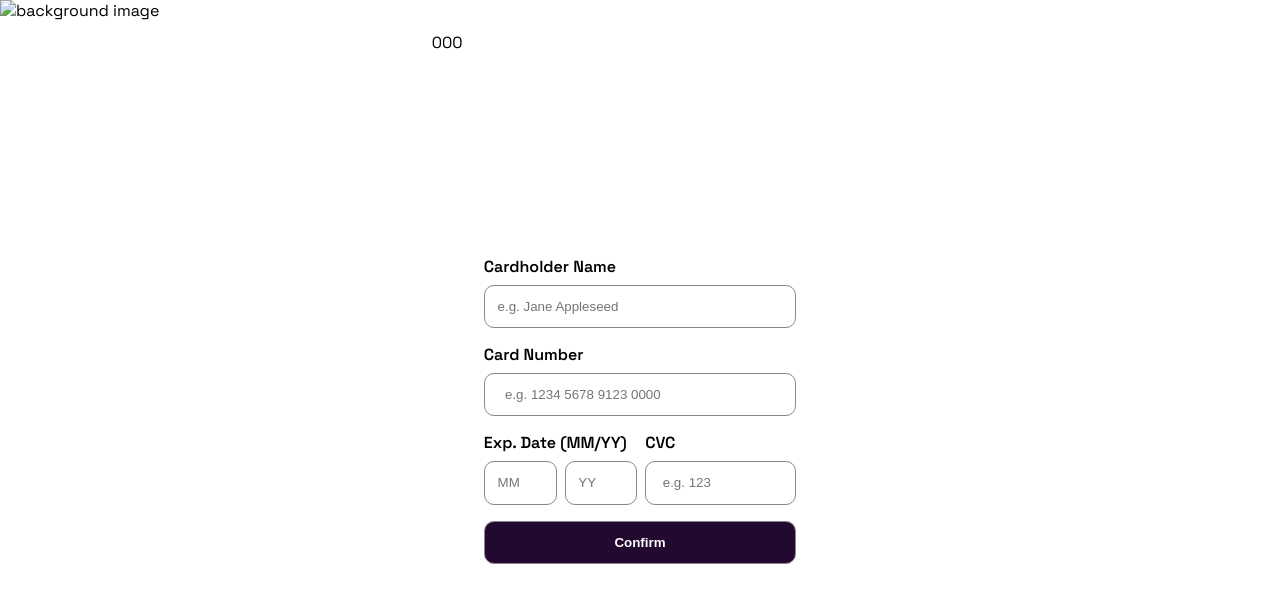
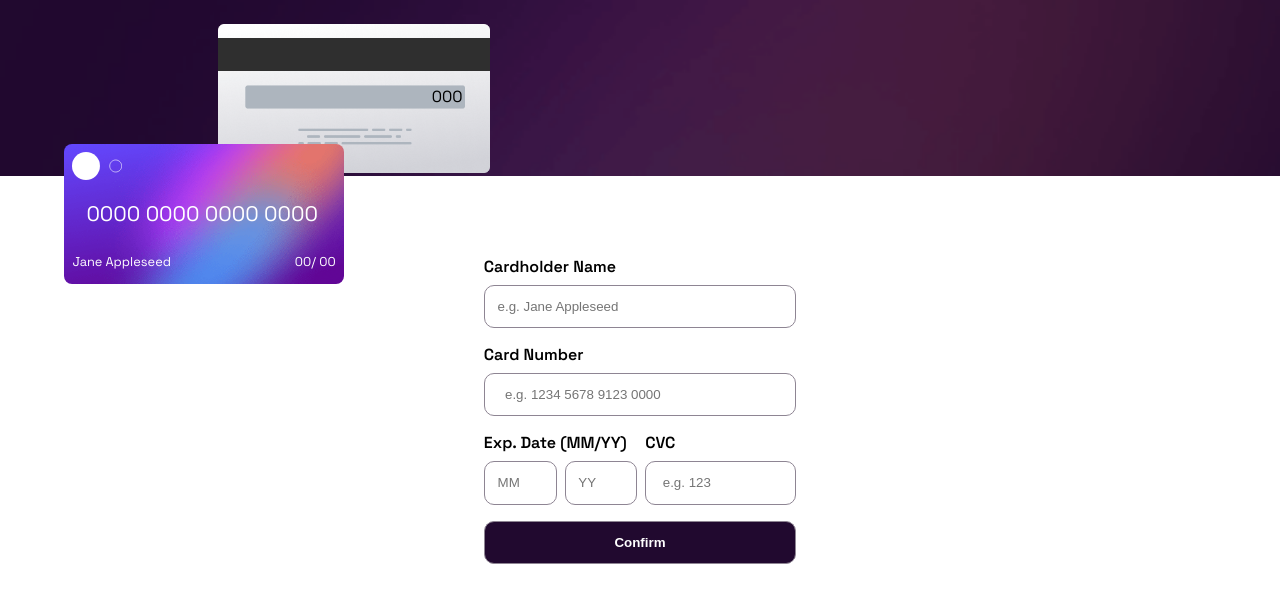
Before and after one commit to Lynxx22/interacive-card, a plain HTML site: page index.html in a window 1280 px wide. Drawn offline with Linux system fonts and the light colour scheme; the site is published under a folder, as on GitHub Pages, so addresses that start at the root find nothing.

Commit message:
third commit

```diff
--- a/index.html
+++ b/index.html
@@ -17,15 +17,15 @@
 </head>
 <body>
 <div class="img-bg">
-  <img src="/images/bg-main-mobile.png" alt="background image">
+  <img src="./images/bg-main-mobile.png" alt="background image">
 
 </div>
 <div class="card-back">
-  <img src="/images/bg-card-back.png" alt="">
+  <img src="./images/bg-card-back.png" alt="">
   <p id="card-cvc">000</p>
 </div>
 <div class="card-front">
-    <img src="/images/card-logo.svg" alt="">
+    <img src="./images/card-logo.svg" alt="">
    <p id="card-number">0000 0000 0000 0000</p>
    <p id="name">Jane Appleseed</p>
    <p id="exp-date"> <span id="MM">00</span>/ <span id="YY">00</span> </p>
--- a/style.css
+++ b/style.css
@@ -102,7 +102,7 @@ font-weight: 600;
     top: 18vh;
     left: 5%;
     width: 280px;
-    background: url(/images/bg-card-front.png);
+    background: url(./images/bg-card-front.png);
     background-position: center;
     background-size: cover;
     border-radius: 8px;
```
